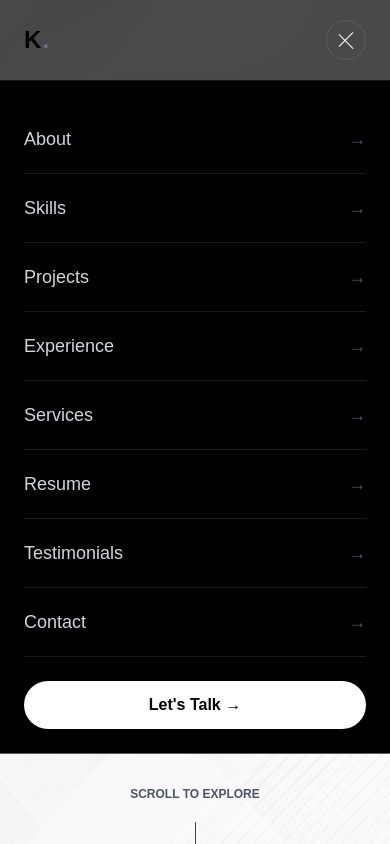
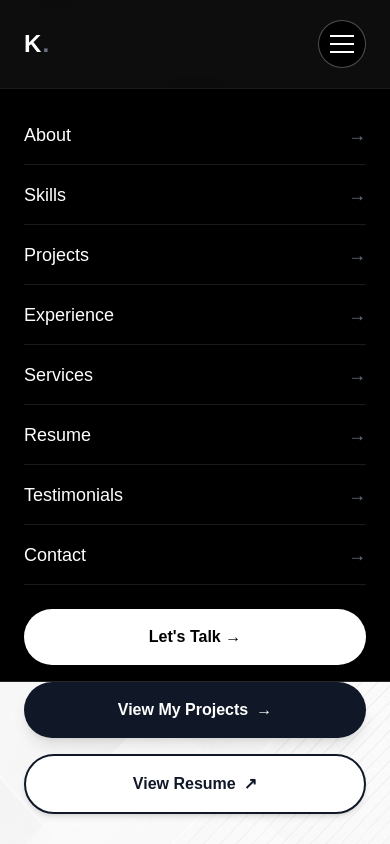
Before and after one commit to koti2919/portfolio, a Next.js app: page / in a window 390 px wide. Both pictures are taken after a click on the button "Mobile menu". Shown: the top 844 px of the page. Built offline with nearby package versions, Linux system fonts and the light colour scheme.

Commit message:
Update portfolio design and profile photo

```diff
--- a/src/app/components/Experience.tsx
+++ b/src/app/components/Experience.tsx
@@ -12,7 +12,6 @@ const timeline = [
       "Currently pursuing a B.Tech in Computer Science Engineering with a strong foundation in programming, software development, artificial intelligence and modern web technologies.",
     details: [
       "CGPA: 7.71 / 10",
-      "Completed: 6 Semesters",
     ],
   },
   {
--- a/src/app/components/Hero.tsx
+++ b/src/app/components/Hero.tsx
@@ -28,6 +28,21 @@ export default function Hero() {
       />
 
       <div className="mx-auto max-w-5xl text-center">
+
+        {/* PROFILE PHOTO */}
+        <motion.div
+          initial={{ opacity: 0, scale: 0.8, y: 20 }}
+          animate={{ opacity: 1, scale: 1, y: 0 }}
+          transition={{ duration: 0.7 }}
+          className="mb-8 flex justify-center"
+        >
+          <div className="h-32 w-32 overflow-hidden rounded-full border-4 border-gray-900 bg-white p-1 shadow-xl sm:h-36 sm:w-36">
+            <img
+              src="/profile.jpg"
+              className="h-full w-full rounded-full object-cover"
+            />
+          </div>
+        </motion.div>
 
         {/* Availability */}
         <motion.div
@@ -100,7 +115,6 @@ export default function Hero() {
           transition={{ duration: 0.6, delay: 0.6 }}
           className="mt-10 flex flex-col justify-center gap-4 sm:flex-row"
         >
-
           {/* PROJECTS */}
           <a
             href="#projects"
@@ -118,12 +132,11 @@ export default function Hero() {
             href="/resume.pdf"
             target="_blank"
             rel="noopener noreferrer"
-            className="rounded-full border-2 border-gray-900 bg-white/90 px-8 py-4 font-bold text-gray-900 shadow-md backdrop-blur transition duration-300 hover:scale-105 hover:bg-gray-900 hover:text-white"
+            className="rounded-full border-2 border-gray-900 bg-white px-8 py-4 font-bold text-gray-900 shadow-md transition duration-300 hover:scale-105 hover:bg-gray-900 hover:text-white"
           >
             View Resume
             <span className="ml-2">↗</span>
           </a>
-
         </motion.div>
 
         {/* SOCIAL LINKS */}
@@ -133,7 +146,6 @@ export default function Hero() {
           transition={{ duration: 0.8, delay: 0.8 }}
           className="mt-12 flex justify-center gap-8 text-sm font-semibold text-gray-700"
         >
-
           <a
             href="https://github.com/koti2919"
             target="_blank"
@@ -162,7 +174,6 @@ export default function Hero() {
           >
             Email
           </a>
-
         </motion.div>
 
         {/* SCROLL */}
--- a/src/app/components/Navbar.tsx
+++ b/src/app/components/Navbar.tsx
@@ -1,7 +1,6 @@
 "use client";
 
 import { useState } from "react";
-import { motion, AnimatePresence } from "framer-motion";
 
 const links = [
   { name: "About", href: "#about" },
@@ -18,75 +17,56 @@ export default function Navbar() {
   const [isOpen, setIsOpen] = useState(false);
 
   return (
-    <nav className="fixed top-0 z-50 w-full border-b border-white/10 bg-black/70 backdrop-blur-xl">
+    <nav className="fixed left-0 top-0 z-[9999] w-full border-b border-white/10 bg-black/95 backdrop-blur-xl">
 
       <div className="mx-auto flex max-w-7xl items-center justify-between px-6 py-5">
 
         {/* LOGO */}
-        <motion.a
+        <a
           href="#home"
           onClick={() => setIsOpen(false)}
-          whileHover={{ scale: 1.08 }}
-          transition={{ duration: 0.2 }}
-          className="text-2xl font-black tracking-wider"
+          className="text-2xl font-black tracking-wider text-white"
         >
           K<span className="text-gray-500">.</span>
-        </motion.a>
+        </a>
 
-        {/* DESKTOP NAVIGATION */}
+        {/* DESKTOP MENU */}
         <div className="hidden items-center gap-8 md:flex">
 
           {links.map((link) => (
             <a
               key={link.name}
               href={link.href}
-              className="group relative text-sm text-gray-400 transition-colors duration-300 hover:text-white"
+              className="text-sm text-gray-400 transition hover:text-white"
             >
               {link.name}
-
-              <span className="absolute -bottom-2 left-0 h-px w-0 bg-white transition-all duration-300 group-hover:w-full" />
             </a>
           ))}
 
-          {/* LET'S TALK */}
           <a
             href="#contact"
-            className="rounded-full border border-white/20 px-5 py-2 text-sm font-medium transition duration-300 hover:bg-white hover:text-black"
+            className="rounded-full border border-white/20 px-5 py-2 text-sm font-medium text-white transition hover:bg-white hover:text-black"
           >
             Let's Talk
           </a>
 
         </div>
 
-        {/* MOBILE MENU BUTTON */}
+        {/* MOBILE BUTTON */}
         <button
-          onClick={() => setIsOpen(!isOpen)}
-          className="relative z-50 flex h-10 w-10 items-center justify-center rounded-full border border-white/10 transition hover:border-white/30 md:hidden"
-          aria-label={isOpen ? "Close menu" : "Open menu"}
-          aria-expanded={isOpen}
+          type="button"
+          onClick={() => {
+            console.log("MENU CLICKED");
+            setIsOpen(!isOpen);
+          }}
+          className="relative z-[10000] flex h-12 w-12 touch-manipulation items-center justify-center rounded-full border border-white/30 bg-black md:hidden"
+          aria-label="Mobile menu"
         >
-          <div className="space-y-1.5">
+          <div className="flex flex-col gap-1.5">
 
-            {/* TOP */}
-            <span
-              className={`block h-px w-5 bg-white transition-all duration-300 ${
-                isOpen ? "translate-y-2 rotate-45" : ""
-              }`}
-            />
-
-            {/* MIDDLE */}
-            <span
-              className={`block h-px w-5 bg-white transition-all duration-300 ${
-                isOpen ? "opacity-0" : ""
-              }`}
-            />
-
-            {/* BOTTOM */}
-            <span
-              className={`block h-px w-5 bg-white transition-all duration-300 ${
-                isOpen ? "-translate-y-2 -rotate-45" : ""
-              }`}
-            />
+            <span className="block h-0.5 w-6 bg-white" />
+            <span className="block h-0.5 w-6 bg-white" />
+            <span className="block h-0.5 w-6 bg-white" />
 
           </div>
         </button>
@@ -94,80 +74,35 @@ export default function Navbar() {
       </div>
 
       {/* MOBILE MENU */}
-      <AnimatePresence>
       {isOpen && (
-          <motion.div
-            initial={{
-              opacity: 0,
-              height: 0,
-            }}
-            animate={{
-              opacity: 1,
-              height: "auto",
-            }}
-            exit={{
-              opacity: 0,
-              height: 0,
-            }}
-            transition={{
-              duration: 0.3,
-            }}
-            className="overflow-hidden border-t border-white/10 bg-black md:hidden"
-          >
-            <div className="flex flex-col px-6 py-6">
+        <div className="relative z-[9998] block border-t border-white/10 bg-black">
 
-              {links.map((link, index) => (
-                <motion.a
+          <div className="flex flex-col px-6 py-4">
+
+            {links.map((link) => (
+              <a
                 key={link.name}
                 href={link.href}
                 onClick={() => setIsOpen(false)}
-                  initial={{
-                    opacity: 0,
-                    x: -20,
-                  }}
-                  animate={{
-                    opacity: 1,
-                    x: 0,
-                  }}
-                  transition={{
-                    delay: index * 0.08,
-                  }}
-                  className="border-b border-white/10 py-5 text-lg text-gray-300 transition-colors hover:text-white"
+                className="flex min-h-[60px] items-center justify-between border-b border-white/10 text-lg text-white"
               >
-                  <span className="flex items-center justify-between">
-                    {link.name}
-
-                    <span className="text-gray-600">
-                      →
-                    </span>
-                  </span>
-                </motion.a>
+                <span>{link.name}</span>
+                <span className="text-gray-500">→</span>
+              </a>
             ))}
 
-              {/* MOBILE LET'S TALK */}
-              <motion.a
+            <a
               href="#contact"
               onClick={() => setIsOpen(false)}
-                initial={{
-                  opacity: 0,
-                  y: 10,
-                }}
-                animate={{
-                  opacity: 1,
-                  y: 0,
-                }}
-                transition={{
-                  delay: 0.35,
-                }}
-                className="mt-6 rounded-full bg-white px-6 py-3 text-center font-semibold text-black transition hover:bg-gray-200"
+              className="mt-6 rounded-full bg-white px-6 py-4 text-center font-semibold text-black"
             >
               Let's Talk →
-              </motion.a>
+            </a>
 
           </div>
-          </motion.div>
+
+        </div>
       )}
-      </AnimatePresence>
 
     </nav>
   );
--- a/src/app/components/Projects.tsx
+++ b/src/app/components/Projects.tsx
@@ -145,7 +145,6 @@ export default function Projects() {
                 <div className="mt-6">
 
                   <span className="inline-flex rounded-full border border-white/10 px-6 py-3 text-sm font-semibold text-gray-500">
-                    Links Coming Soon
                   </span>
 
                 </div>
```
Also changed, not shown: public/profile.jpg (added). Lines whose indentation alone changed are shown as unchanged.
